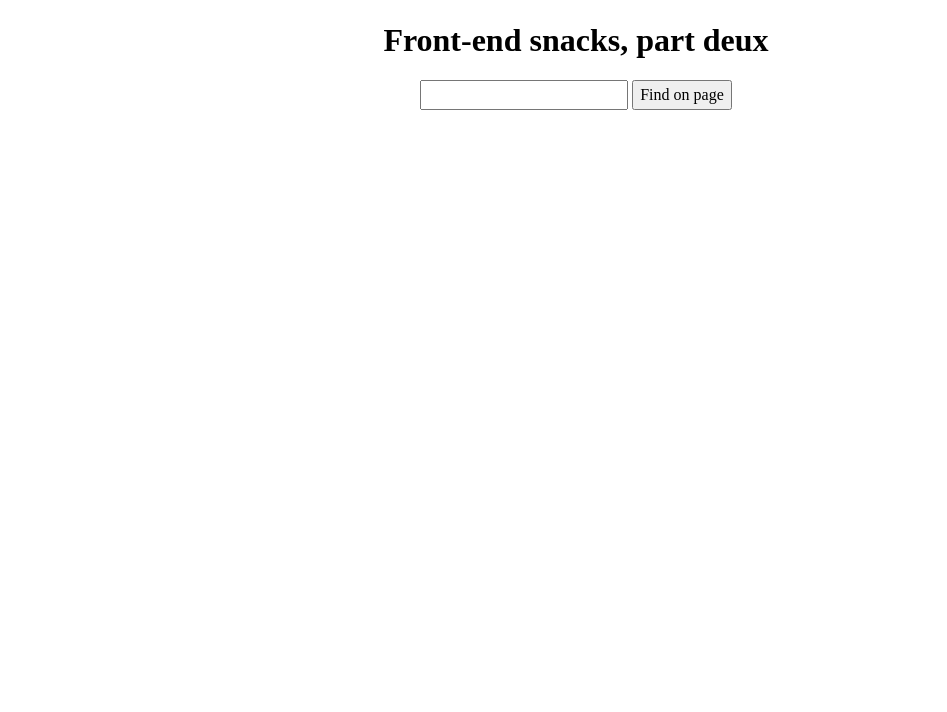
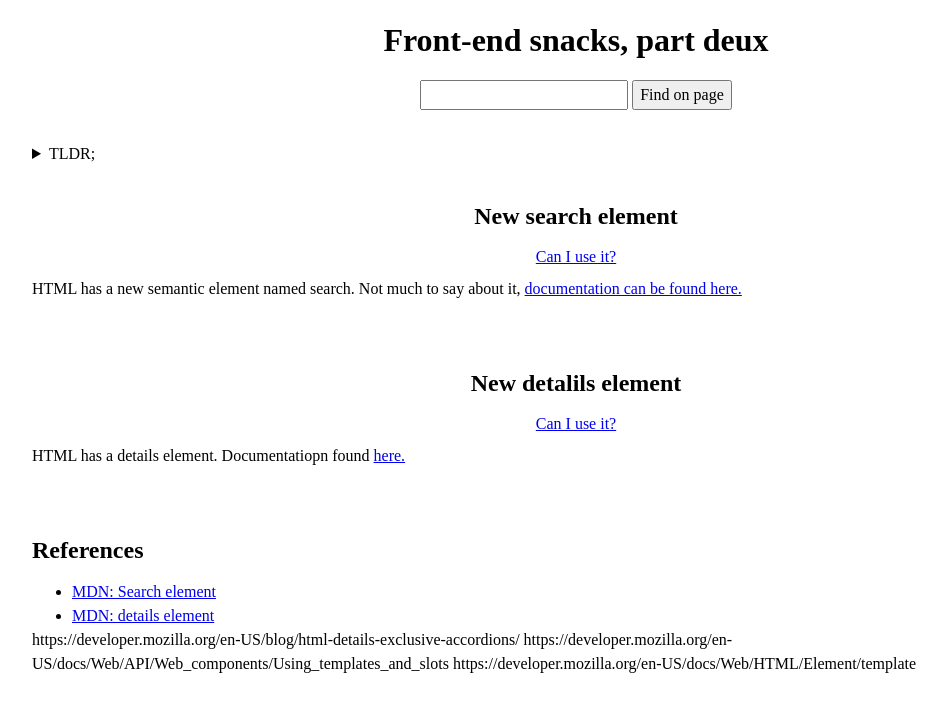
Before and after one commit to cwallervand/frontend-snacks-part2, a website built with Vite: page index.html in a window 1280 px wide. Shown: the whole page, without its empty margins (64-1011 px from the left). Built offline with nearby package versions, Linux system fonts and the light colour scheme.

Commit message:
Can now use topic-section element

```diff
--- a/index.html
+++ b/index.html
@@ -4,7 +4,25 @@
     <meta charset="UTF-8" />
     <meta name="viewport" content="width=device-width, initial-scale=1.0" />
     <title>Front-end snacks, part deux</title>
+
+    <template id="topicTemplate">
+      <style>
+        h2,
+        a {
+          align-self: center;
+        }
+        a {
+          margin-block-end: 0.5rem;
+        }
+      </style>
+      <section>
+        <h2>Topic title</h2>
+        <a href="#">Can I use it?</a>
+        <slot>Topic content slot</slot>
+      </section>
+    </template>
   </head>
+
   <body>
     <div id="app">
       <header>
@@ -14,7 +32,67 @@
           <button type="submit">Find on page</button>
         </search>
       </header>
-      <main></main>
+      <main>
+        <section>
+          <details>
+            <summary>TLDR;</summary>
+            <ul>
+              <li>Semantic search element is here!</li>
+              <li>New details element. Can be used for exclusive acordions!</li>
+            </ul>
+          </details>
+        </section>
+
+        <topic-section
+          topic-title="New search element"
+          can-i-use-href="https://caniuse.com/mdn-html_elements_search"
+        >
+          <p>
+            HTML has a new semantic element named search. Not much to say about
+            it,
+            <span>
+              <a
+                href="https://developer.mozilla.org/en-US/docs/Web/HTML/Element/search"
+              >
+                documentation can be found here.</a
+              >
+            </span>
+          </p>
+        </topic-section>
+
+        <topic-section
+          topic-title="New detalils element"
+          can-i-use-href="https://caniuse.com/details"
+        >
+          <p>
+            HTML has a details element. Documentatiopn found
+            <a
+              href="https://developer.mozilla.org/en-US/docs/Web/HTML/Element/details"
+              >here.</a
+            >
+          </p>
+        </topic-section>
+        <section>
+          <h2>References</h2>
+          <ul>
+            <li>
+              <a
+                href="https://developer.mozilla.org/en-US/docs/Web/HTML/Element/search"
+                >MDN: Search element
+              </a>
+            </li>
+            <li>
+              <a
+                href="https://developer.mozilla.org/en-US/docs/Web/HTML/Element/details"
+                >MDN: details element</a
+              >
+            </li>
+          </ul>
+          https://developer.mozilla.org/en-US/blog/html-details-exclusive-accordions/
+          https://developer.mozilla.org/en-US/docs/Web/API/Web_components/Using_templates_and_slots
+          https://developer.mozilla.org/en-US/docs/Web/HTML/Element/template
+        </section>
+      </main>
     </div>
     <script type="module" src="/main.js"></script>
   </body>
--- a/main.js
+++ b/main.js
@@ -23,3 +23,60 @@ function findOnPage() {
 findOnPageSerrchButton.addEventListener('click', () => {
   findOnPage();
 });
+
+let globalSheets = null;
+function getSharedStyleSheets() {
+  console.log('getSharedStyleSheets');
+  if (globalSheets === null) {
+    globalSheets = Array.from(document.styleSheets).map((styleSheet) => {
+      const sheet = new CSSStyleSheet();
+      const cssRules = Array.from(styleSheet.cssRules);
+      const css = cssRules.map((rule) => rule.cssText).join(' ');
+
+      sheet.replaceSync(css);
+
+      return sheet;
+    });
+  }
+  console.log('globalSheets', globalSheets);
+  return globalSheets;
+}
+
+class TopicScection extends HTMLElement {
+  static TOPIC_TITLE_ATTRIBUTE = 'topic-title';
+  static CAN_I_USE_HREF_ATTRIBUTE = 'can-i-use-href';
+  static observedAttributes = [
+    this.TOPIC_TITLE_ATTRIBUTE,
+    this.CAN_I_USE_HREF_ATTRIBUTE,
+  ];
+
+  constructor() {
+    super();
+    let template = document.getElementById('topicTemplate');
+    let templateContent = template.content;
+
+    const sharedStlyeSheet = getSharedStyleSheets();
+
+    const shadowRoot = this.attachShadow({ mode: 'open' });
+    shadowRoot.appendChild(templateContent.cloneNode(true));
+    shadowRoot.adoptedStyleSheets = sharedStlyeSheet;
+  }
+
+  attributeChangedCallback(name, oldValue, newValue) {
+    console.log(
+      `Attribute ${name} has changed from ${oldValue} to ${newValue}.`
+    );
+    switch (name) {
+      case TopicScection.TOPIC_TITLE_ATTRIBUTE:
+        this.shadowRoot.querySelector('h2').innerHTML = newValue;
+        break;
+      case TopicScection.CAN_I_USE_HREF_ATTRIBUTE:
+        this.shadowRoot.querySelector('a').href = newValue;
+        break;
+      default:
+        break;
+    }
+  }
+}
+
+customElements.define('topic-section', TopicScection);
--- a/style.css
+++ b/style.css
@@ -1,3 +1,5 @@
+@layer reset, base, layout, components;
+
 @layer reset {
   /* 1. Use a more-intuitive box-sizing model */
   *,
@@ -72,15 +74,48 @@
   h1 {
     margin-block: 1rem;
   }
+  h2 {
+    margin-block-end: 0.7rem;
+  }
 }
 
 @layer layout {
+  main {
+    padding-inline: 4rem;
+  }
+
   header {
     display: flex;
     flex-direction: column;
     align-items: center;
+    margin-block-end: 1rem;
+  }
+
+  section {
+    display: flex;
+    flex-direction: column;
+    padding-inline: 2rem;
+    margin-block: 2rem;
+  }
+
+  topic-section {
+    display: block;
+    margin-block-end: 4rem;
   }
 }
+
+/* @layer components {
+  .topic {
+    h2,
+    a {
+      align-self: center;
+    }
+  }
+} */
+
+/* topic-section h2 {
+  color: red;
+} */
 
 /* :root {
   font-family: Inter, system-ui, Avenir, Helvetica, Arial, sans-serif;
```
